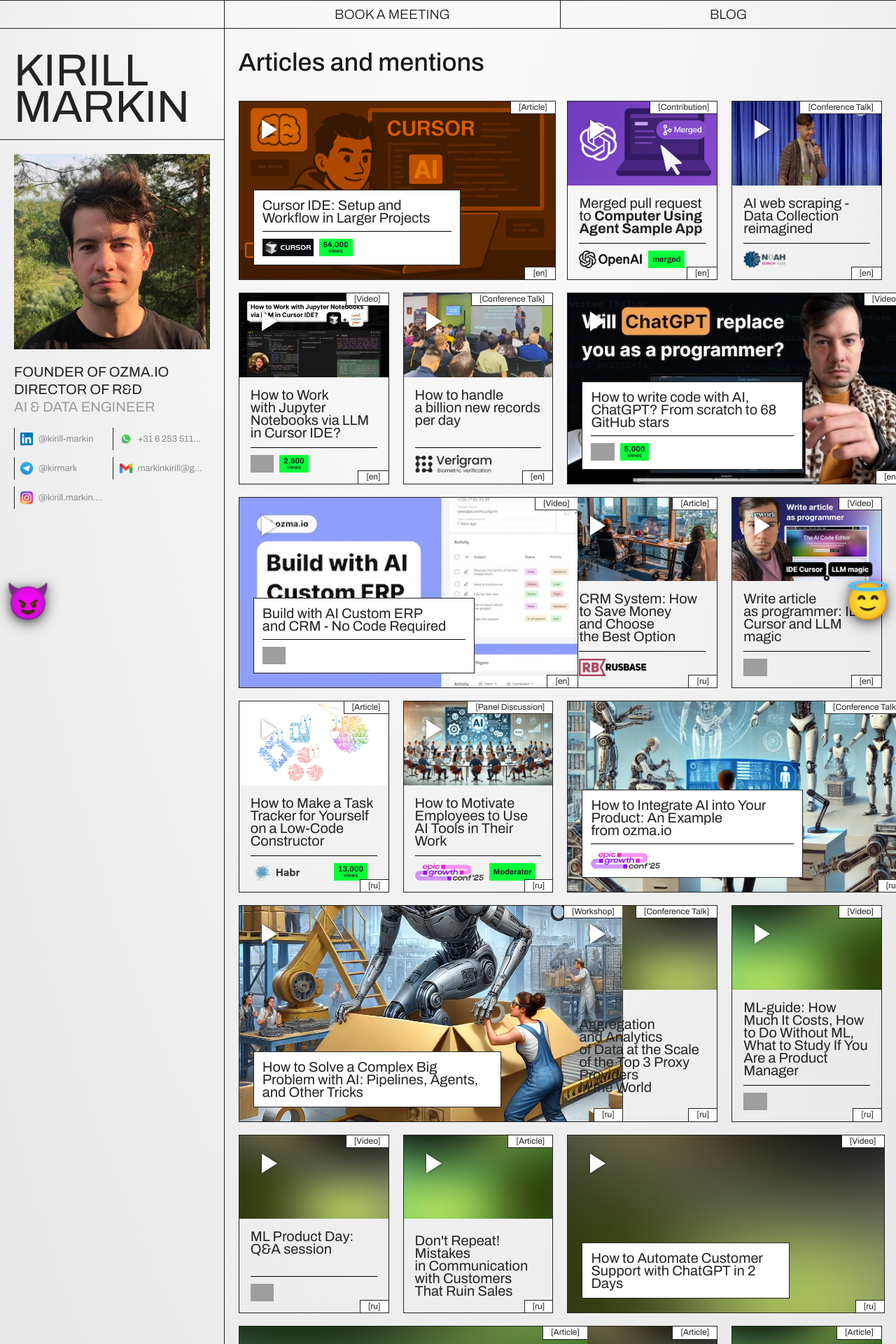
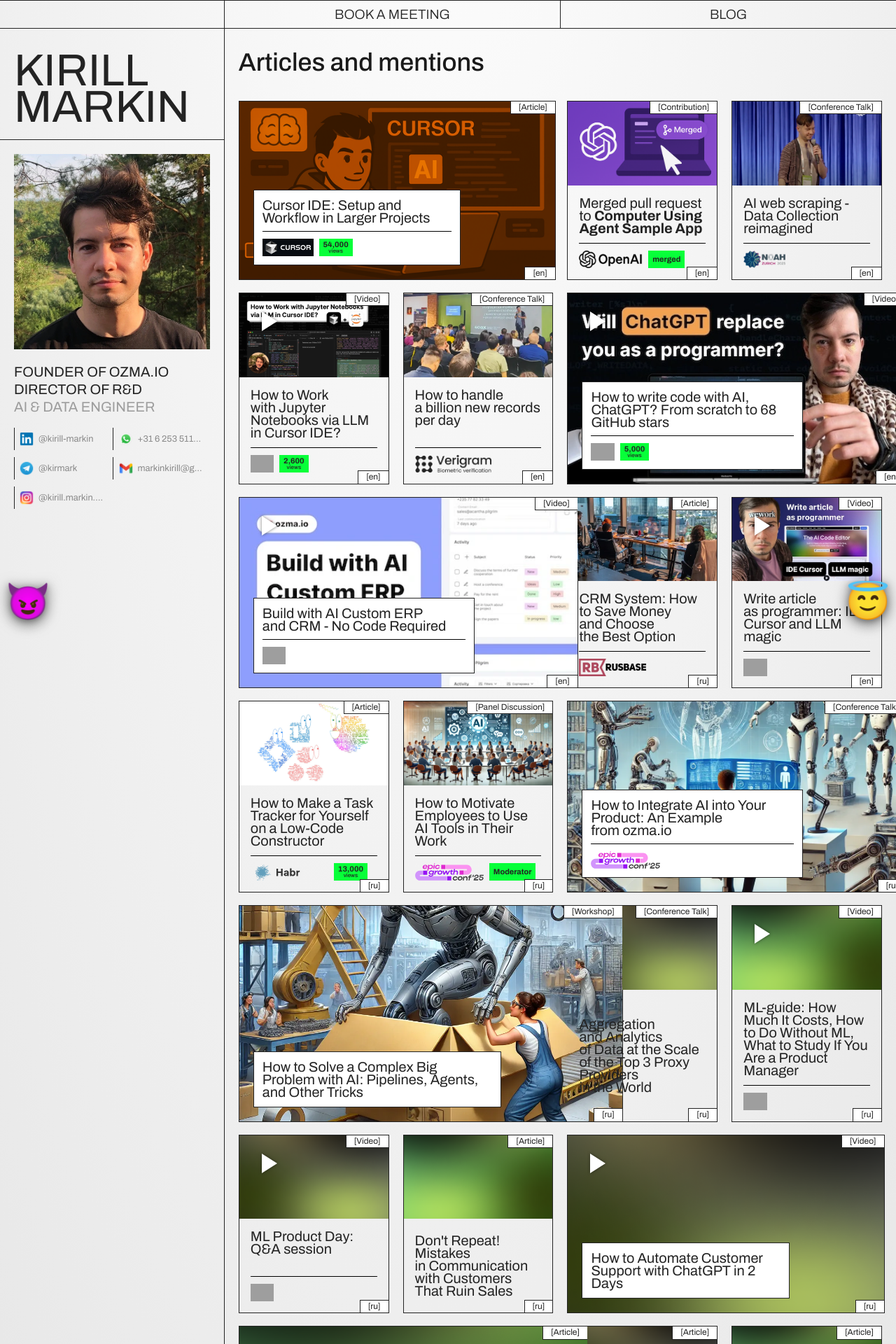
Before and after one commit to kirill-markin/muzzle, a Jekyll site: the page built from index.html, in a window 1280 px wide. Shown: the top 1920 px of the page at 70% size. Built offline with Jekyll 4.4.1, drawn with Linux system fonts in a browser that asks for light colours; grey boxes are pictures that could not be loaded.

Commit message:
fix: video flag

```diff
--- a/_includes/media-mentions.html
+++ b/_includes/media-mentions.html
@@ -130,7 +130,10 @@
     {% endif %}
 
     {%- comment -%} Determine if content is a video {%- endcomment -%}
-    {% assign is_video = mention.type == "Video" %}
+    {% assign is_video = false %}
+    {% if mention.type == "Video" %}
+      {% assign is_video = true %}
+    {% endif %}
 
     <a href="{{ mention.url }}" target="_blank" rel="noopener noreferrer"
        class="media-mention {% if is_large %}wide{% endif %} {% if is_video %}video{% endif %} {% if is_large %}wide-with-thumbnail{% endif %}">
```
